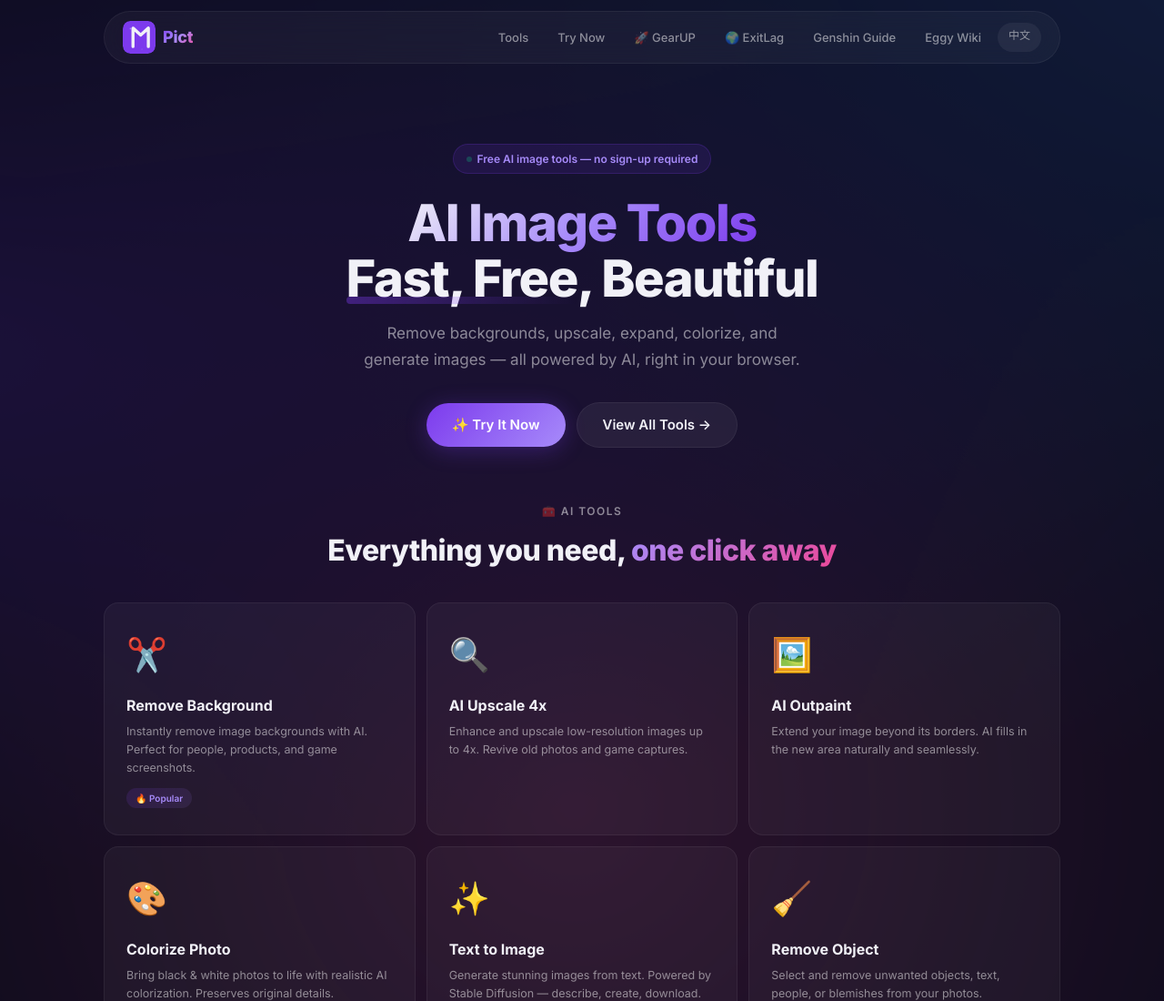
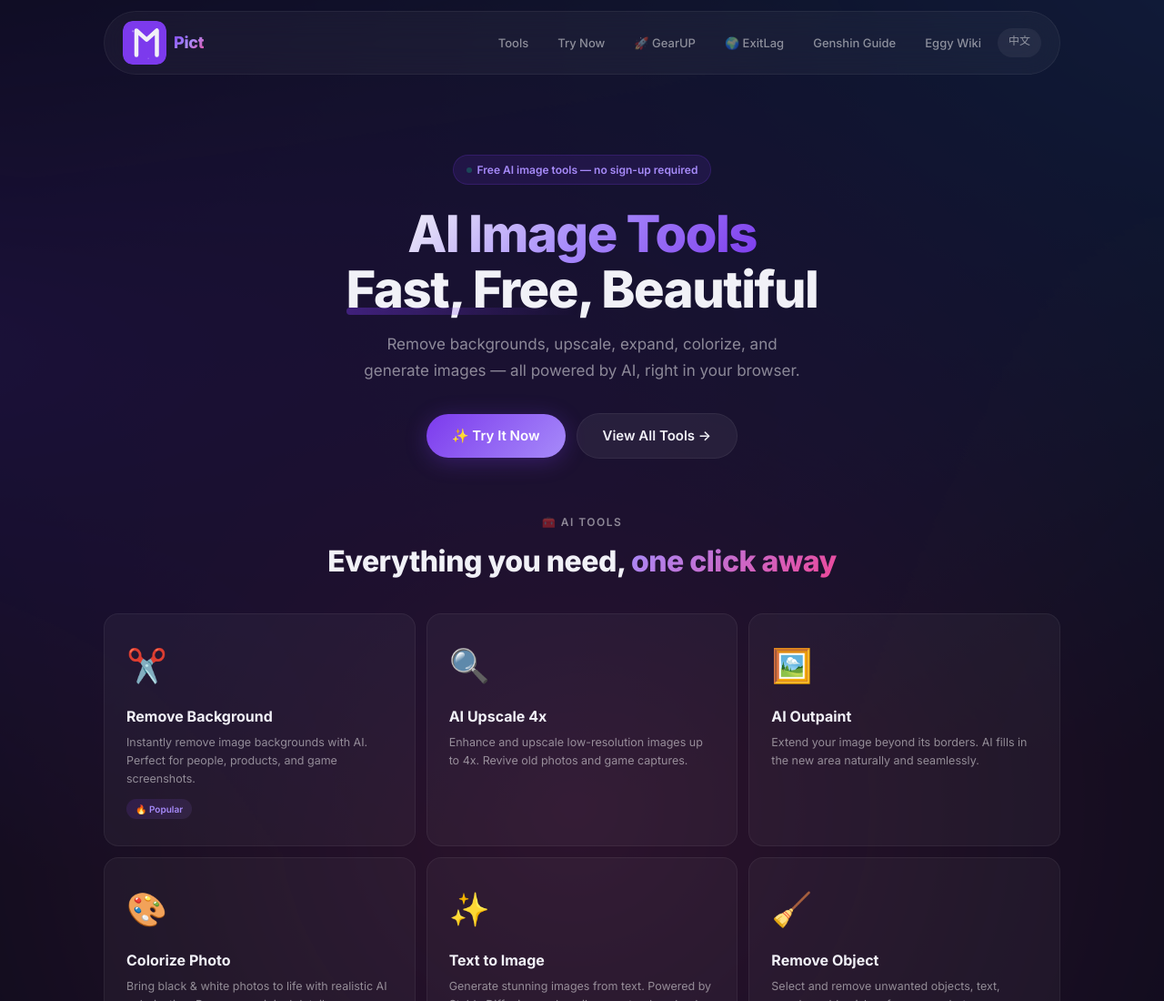
Before and after one commit to 8499456-ctrl/pict-ai, a website: page index.html in a window 1280 px wide. Shown: the top 1100 px of the page at 91% size. Drawn offline with Linux system fonts and the light colour scheme.

Commit message:
Logo放大至48px

```diff
--- a/index.html
+++ b/index.html
@@ -119,7 +119,7 @@
 <nav>
   <div class="nav-inner">
     <div class="logo">
-      <img src="assets/logo.svg" alt="Pict" width="36" height="36" style="border-radius:8px;" />
+      <img src="assets/logo.svg" alt="Pict" width="48" height="48" style="border-radius:10px;" />
       <span class="grad">Pict</span>
     </div>
     <div class="nav-links">
```
